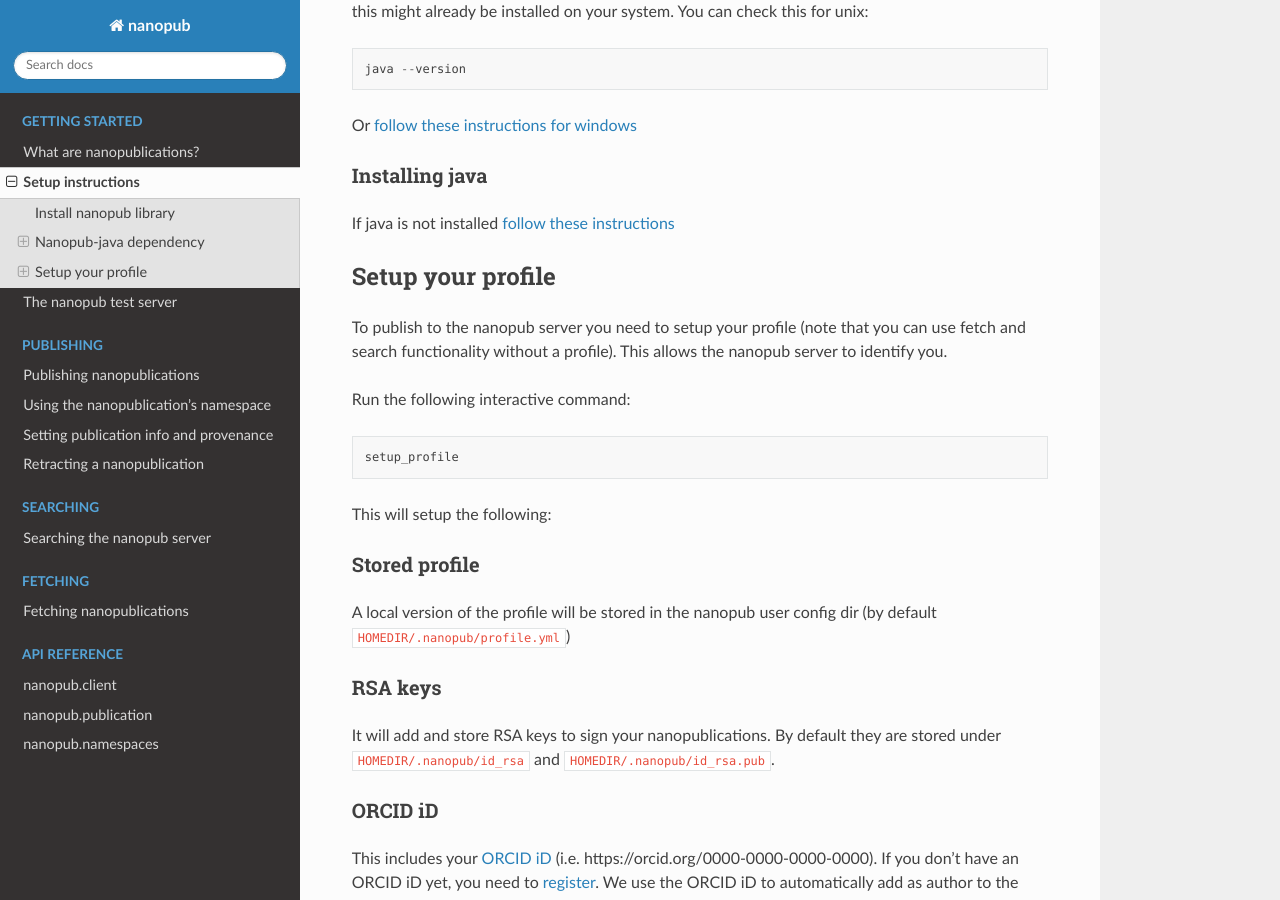
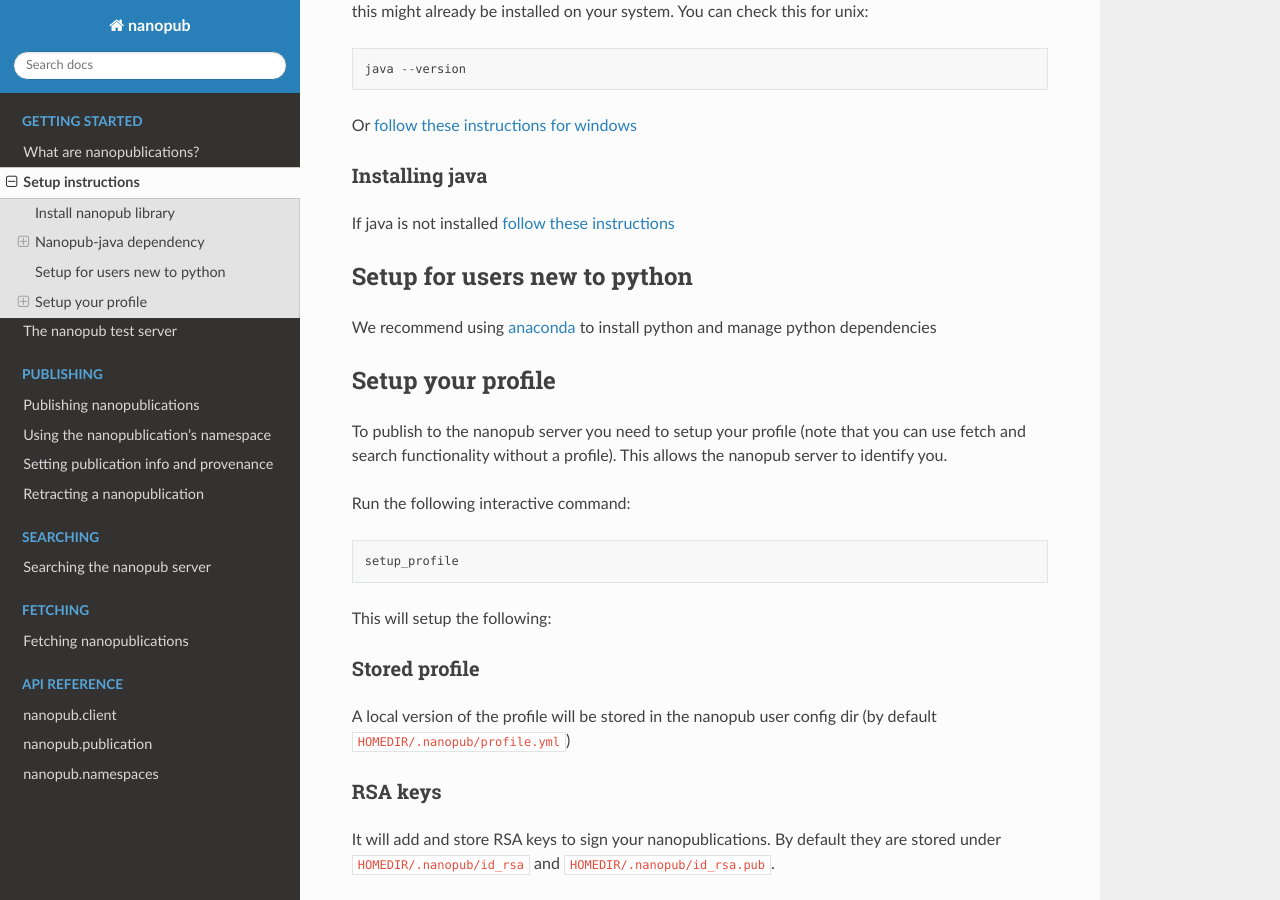
Before and after one commit to fair-workflows/nanopub, a Sphinx documentation site: the page built from docs/getting-started/setup.md, in a window 1280 px wide and 900 px high, scrolled down 534 px. Built offline with Sphinx 7.4.7 and the Read the Docs theme 2.0.0, drawn with Linux system fonts in a browser that asks for light colours; the version number is read from the project's files by our own code.

Commit message:
Add note on anaconda to setup instructions

```diff
--- a/docs/getting-started/setup.md
+++ b/docs/getting-started/setup.md
@@ -19,6 +19,10 @@
 
 ### Installing java
 If java is not installed [follow these instructions](https://www.java.com/en/download/help/index_installing.html)
+
+## Setup for users new to python
+We recommend using [anaconda](https://www.anaconda.com/products/individual)
+to install python and manage python dependencies
 
 ## Setup your profile
 
```
